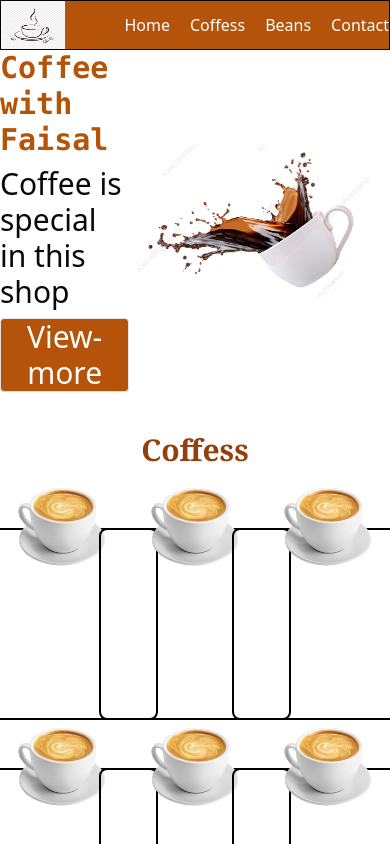
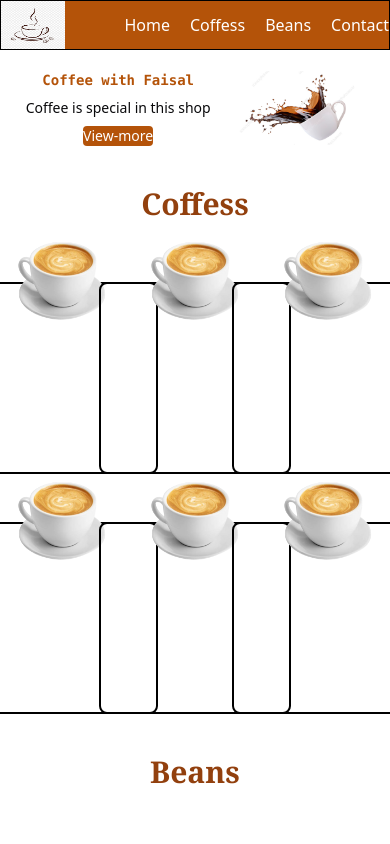
Before and after one commit to Faisal-akra/coffee-shop-, a React (Vite) app: page / in a window 390 px wide. Shown: the top 844 px of the page. Built offline with nearby package versions, Linux system fonts and the light colour scheme.

Commit message:
about sec is responsive

```diff
--- a/src/myComponents/About.jsx
+++ b/src/myComponents/About.jsx
@@ -2,17 +2,17 @@
 
 const About = () => {
   return(
-    <div className="flex justify-evenly  items-center mb-10 ">
+    <div className=" mt-5 lg:mt-0 flex justify-evenly  items-center mb-10">
 
-    <div className="flex flex-col justify-center items-center text-3xl gap-2">
-      <h1 className='font-extrabold text-amber-700 font-mono text-3xl' >Coffee with Faisal</h1>
-      <h2>Coffee is special in this shop</h2>
-      <button className='border bg-amber-700 rounded-sm text-white '>View-more</button>
+    <div className="  text-3xl  flex flex-col justify-center items-center  gap-2">
+      <h1 className='text-sm  sm:text-2xl md:text-2xl xlg:text-3xl  font-extrabold text-amber-700 font-mono ' >Coffee with Faisal</h1>
+      <h2 className='text-sm md:text-lg'>Coffee is special in this shop</h2>
+      <button className='text-sm sm:border bg-amber-700 rounded-sm text-white '>View-more</button>
     </div>
 
 
     <div className="">
-    <img src={cup} alt="cup" />
+    <img src={cup} alt="cup" className='w-32 sm:w-40 lg:w-72 xlg:w-[500px]' />
     </div>
 
 
```
